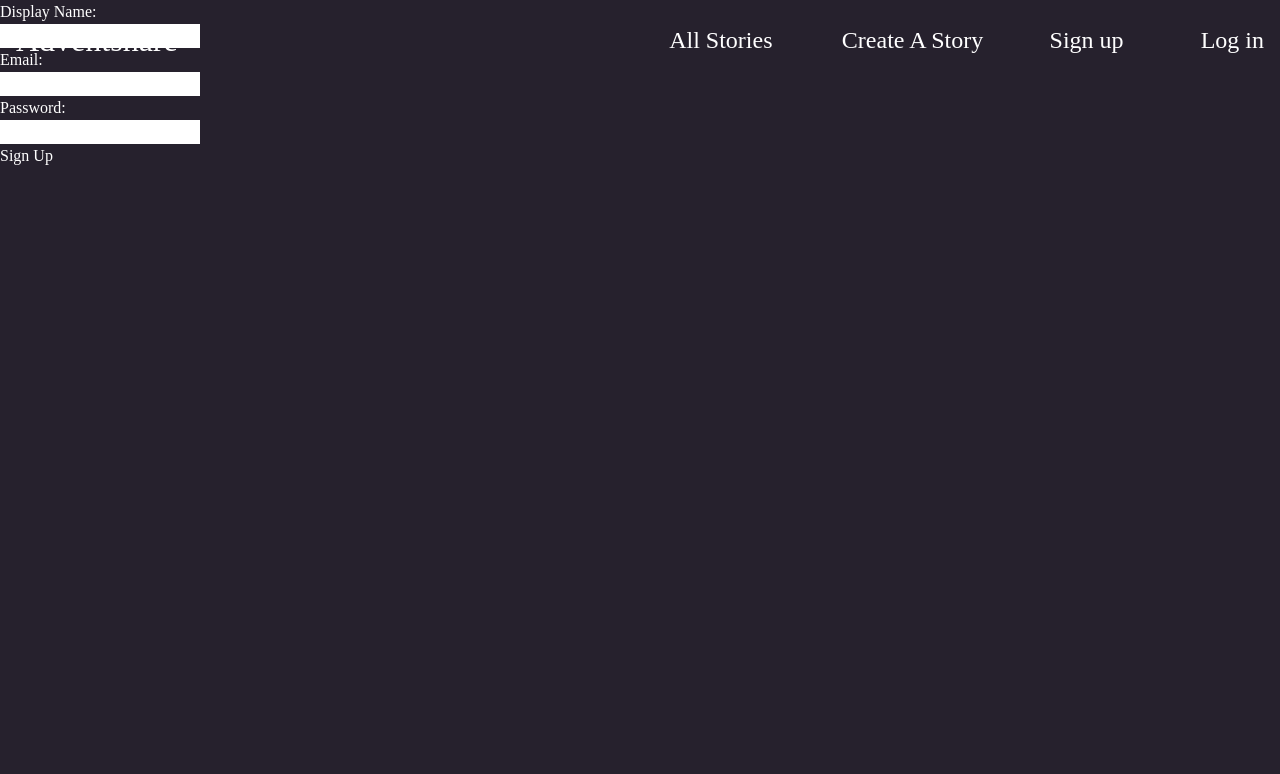
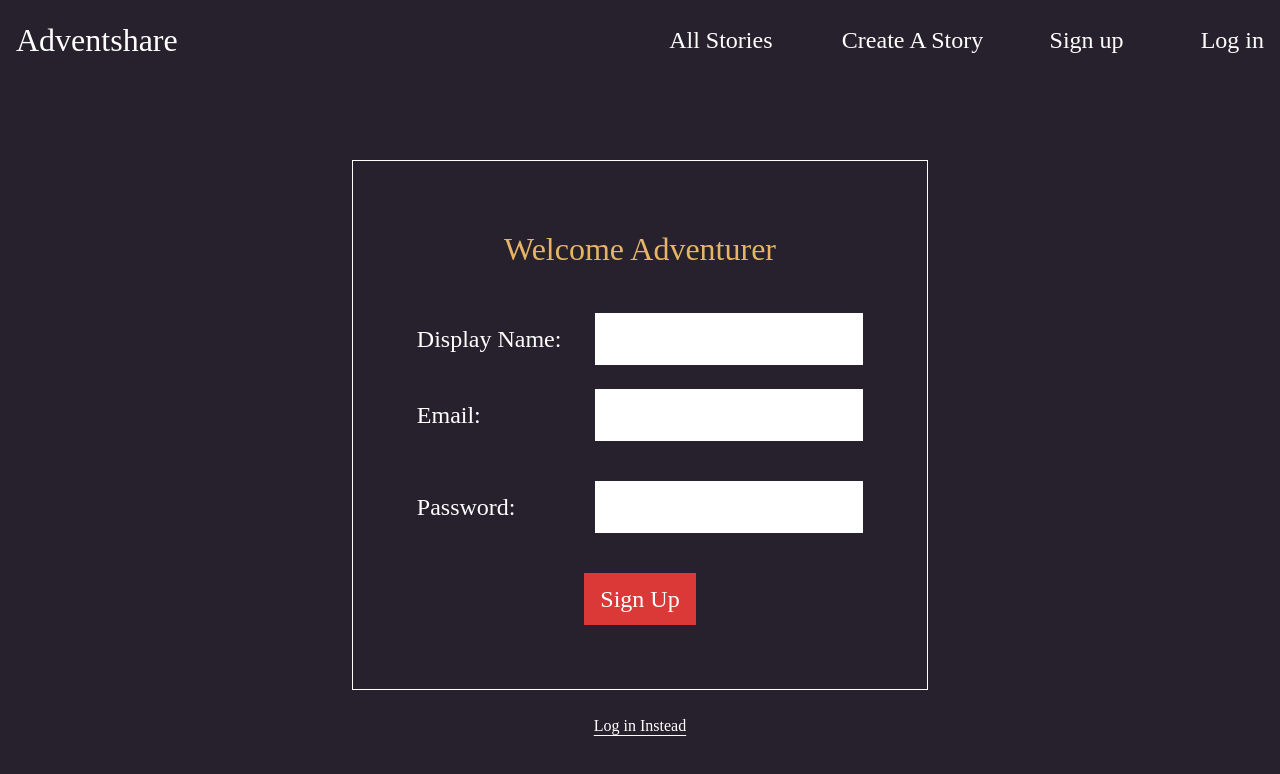
Before and after one commit to jpdotdev/adventshare-frontend, a React (Create React App) app: page /signup in a window 1280 px wide. Shown: the top 774 px of the page. Built offline with nearby package versions, Linux system fonts and the light colour scheme.

Commit message:
add signup page styling

```diff
--- a/src/components/SignUp.js
+++ b/src/components/SignUp.js
@@ -1,6 +1,6 @@
 import React, { useState } from "react";
 import Adventshare from "../APIs/Adventshare";
-import { useNavigate } from "react-router-dom";
+import { useNavigate, Link } from "react-router-dom";
 
 const SignUp = () => {
   let navigate = useNavigate();
@@ -33,35 +33,52 @@ const SignUp = () => {
   };
 
   return (
-    <form onSubmit={handleSubmit}>
-      <label>
-        <p>Display Name:</p>
+    <div className="flex flex-col items-center">
+      <form
+        onSubmit={handleSubmit}
+        className="login-signup mt-[10rem] mb-6 mx-auto px-2 py-16 border border-white w-[80%] max-w-xl font-CinzelDeco flex flex-col items-center"
+      >
+        <p className="welcomels mb-10 text-hYellow">Welcome Adventurer</p>
+        <label className="flex flex-row mx-auto mb-6 w-4/5 items-center justify-between">
+          <p className="mr-4">Display Name:</p>
           <input
             value={display}
             type="text"
             onChange={(e) => setDisplay(e.target.value)}
+            className="font-Fauna text-dkpurple p-2 w-3/5"
           />
         </label>
-      <label>
-        <p>Email:</p>
+        <label className="flex flex-row mx-auto mb-10 w-4/5 items-center justify-between">
+          <p className="mr-4">Email:</p>
           <input
             value={email}
             type="email"
             onChange={(e) => setEmail(e.target.value)}
+            className="font-Fauna text-dkpurple p-2 w-3/5"
           />
         </label>
-      <label>
-        <p>Password:</p>
+        <label className="flex flex-row mx-auto mb-10 w-4/5 items-center justify-between">
+          <p className="mr-4">Password:</p>
           <input
             value={password}
             type="password"
             onChange={(e) => setPassword(e.target.value)}
+            className="font-Fauna text-dkpurple p-2 w-3/5"
           />
         </label>
         <div>
-        <button type="submit">Sign Up</button>
+          <button type="submit" className="bg-asred px-4 py-2">
+            Sign Up
+          </button>
         </div>
       </form>
+      <Link
+        to="/login"
+        className="font-CinzelDeco underline underline-offset-4"
+      >
+        Log in Instead
+      </Link>
+    </div>
   );
 };
 
--- a/tailwind.config.js
+++ b/tailwind.config.js
@@ -17,6 +17,7 @@ module.exports = {
       trgray: "RGBA(68, 68, 68, .54)",
       beige: "#B4A388",
       dkpurple: "#26212d",
+      hYellow: "#E6B464",
     },
   },
   plugins: [],
```
Lines whose indentation alone changed are shown as unchanged.
